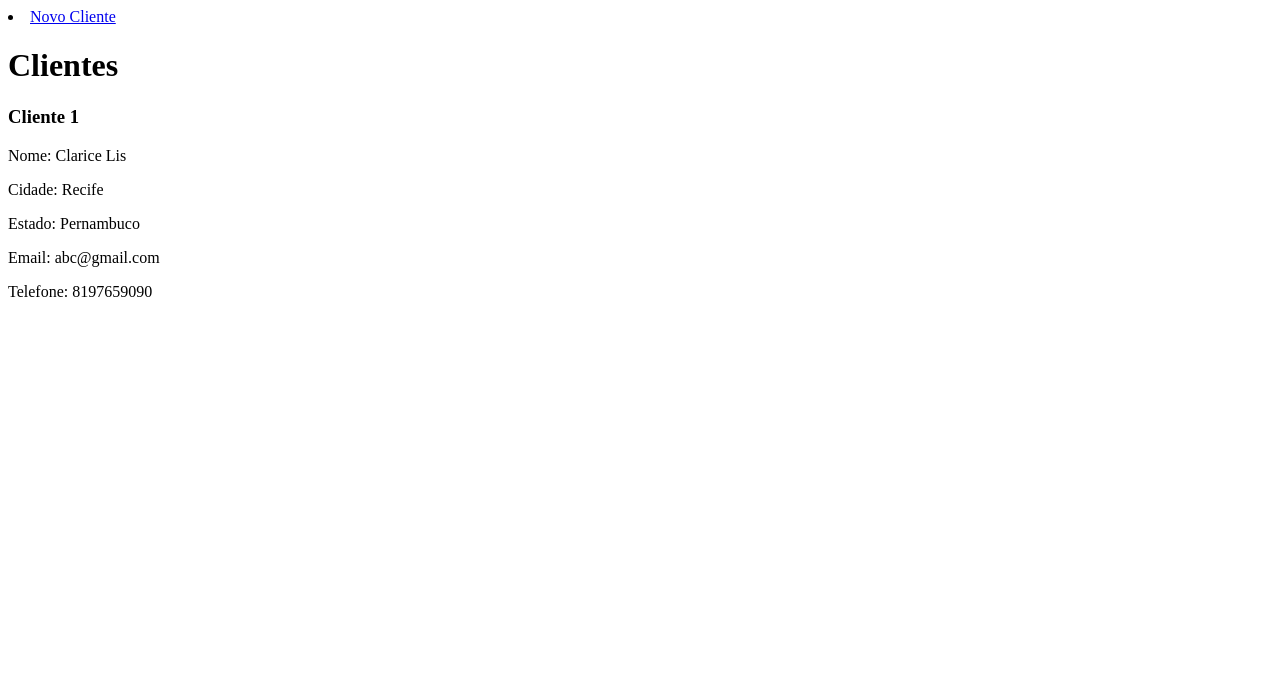
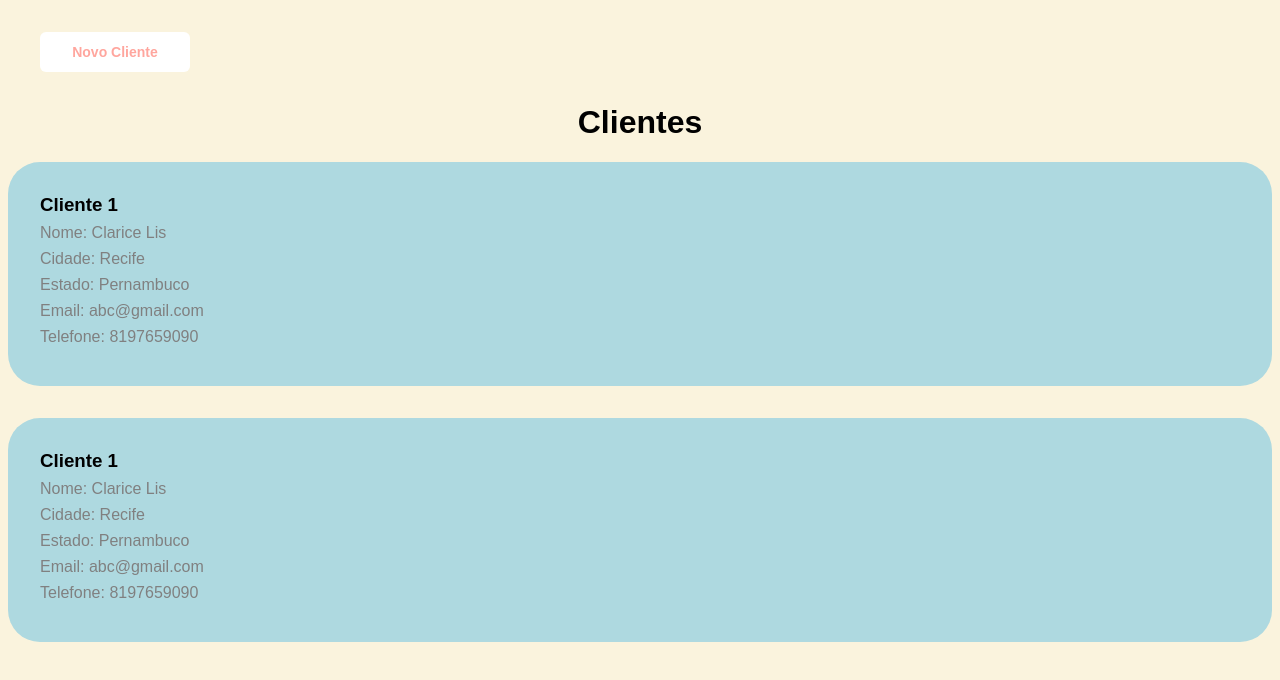
Before and after one commit to 11emilia11/OneSiteDay, a website: page Dia2/views/clientes.html in a window 1280 px wide. Drawn offline with Linux system fonts and the light colour scheme.

Commit message:
melhorando estilos e botoes ok

```diff
--- a/Dia2/public/styles.css
+++ b/Dia2/public/styles.css
@@ -1,3 +1,9 @@
+body {
+  background-color: #FAF3DD;
+  font-family: 'Jost', sans-serif;
+}
+/* MODAL */
+
 #modal {
   position: relative;
   top: 0;
@@ -133,3 +139,72 @@ form button:hover{
   opacity: 0;
   visibility: hidden;
 }
+
+
+/* CLIENTES */
+h1 {
+  text-align: center;
+
+}
+section#clientes{
+  display: grid;
+  grid-template-columns: 1fr 1fr;
+  gap: 30px;
+
+}
+
+.cliente {
+  display: flex;
+  background-color: #aed9e0;
+  box-shadow: 0 4 16 -8px  rgba(1, 1, 1, 0.1);
+  border-radius: 32px;
+  margin-bottom: 32px;
+  visibility: visible;
+
+}
+
+.cliente h3 {
+  text-align: left;
+  margin: 0;
+}
+
+.cliente p {
+  text-align: left;
+  margin: 8px 0;
+  color: gray;
+}
+
+.content {
+  padding: 16px;
+  margin: 16px;
+  justify-content: center;
+}
+
+
+nav a {
+  margin: 32px;
+  width: 150px;
+  height: 40px;
+
+  background-color: #fff;
+  color: #ffa69e;
+
+  display: flex;
+  align-items: center;
+  justify-content: center;
+
+  font-size: 14px;
+  font-weight: bold;
+
+  border-radius: 6px;
+  align-self: end;
+  transition:  400ms;
+  text-decoration: none;
+
+}
+
+nav a:hover{
+  background: #ffa69e;
+  color: #fff;
+  text-decoration: none;
+}
--- a/Dia2/server.js
+++ b/Dia2/server.js
@@ -14,6 +14,11 @@ server.get("/", function(req, res) {
 
 })
 
+server.get("/clientes", function(req, res) {
+  return res.sendFile( __dirname+"/views/clientes.html");
+
+})
+
 
 
 
--- a/Dia2/views/clientes.html
+++ b/Dia2/views/clientes.html
@@ -2,18 +2,33 @@
 <html>
   <head>
     <title>Clientes</title>
+    <link rel="stylesheet" href="/styles.css">
 
   </head>
 
   <body>
     <header>
       <nav>
-        <li><a href="#" class="button" onClick="onOff()">Novo Cliente</a></li>
+        <a href="/" class="button" onClick="onOff()">Novo Cliente</a>
       </nav>
     </header>
 
     <h1>Clientes</h1>
-    <section id="clientes">
+    <section id="cliente">
+      <section class="cliente">
+        <div class="content">
+          <h3>Cliente 1</h3>
+          <p>Nome: Clarice Lis</p>
+          <p>Cidade: Recife</p>
+          <p>Estado: Pernambuco</p>
+          <p>Email: abc@gmail.com</p>
+          <p>Telefone: 8197659090</p>
+
+        </div>
+
+      </section>
+
+      <section class="cliente">
         <div class="content">
           <h3>Cliente 1</h3>
           <p>Nome: Clarice Lis</p>
@@ -27,6 +42,10 @@
       </section>
 
 
+    </section>
+
+
+
   </body>
 
 </html>
```
Also changed, not shown: Dia2/views/index.html (+1 -1 lines). Lines whose indentation alone changed are shown as unchanged.
